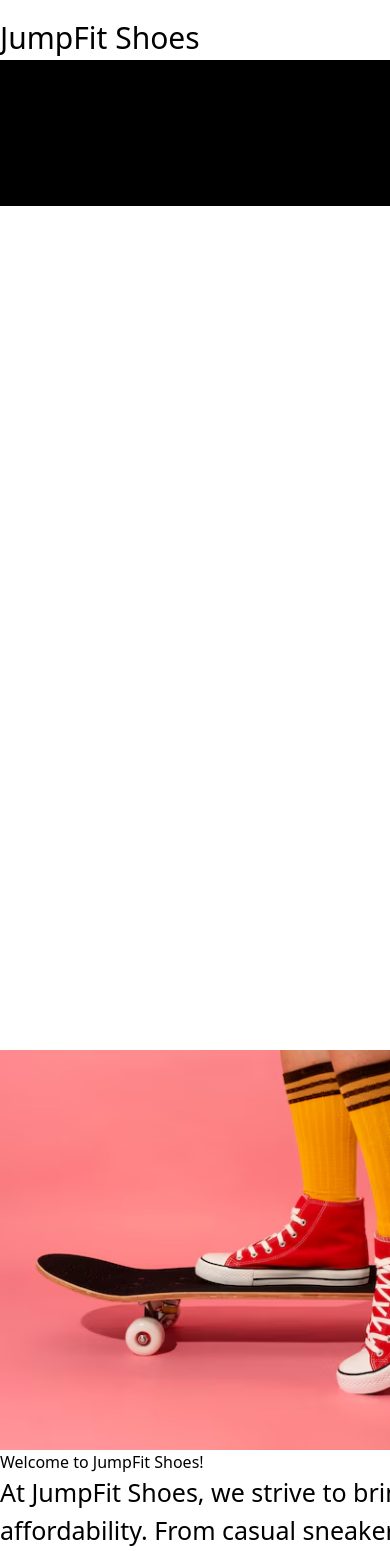
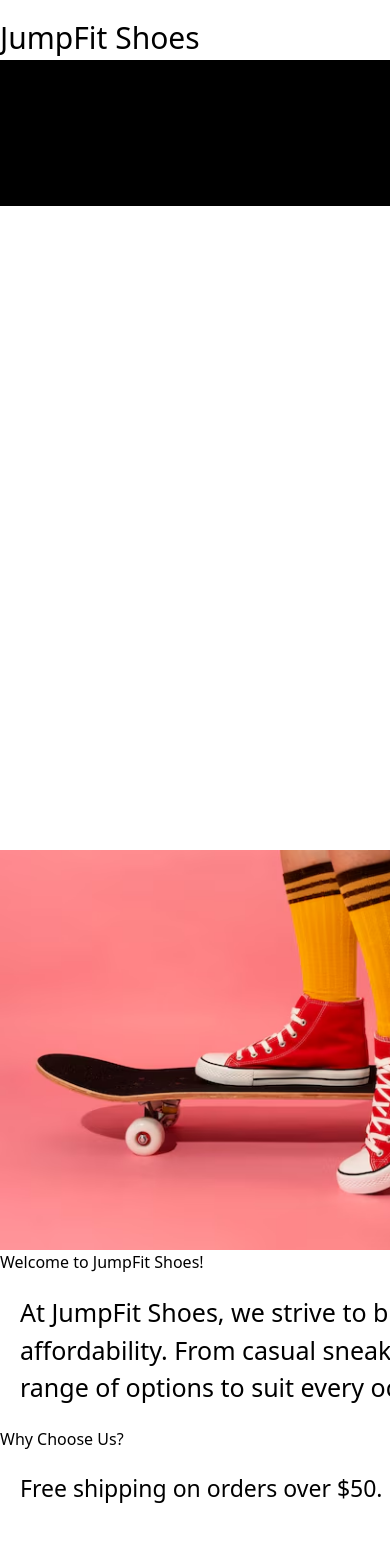
Before and after one commit to Harits77/shopcart-react, a React (Vite) app: page /about in a window 390 px wide. Shown: the top 1551 px of the page. Built offline with nearby package versions, Linux system fonts and the light colour scheme.

Commit message:
Update App.css

```diff
--- a/src/App.css
+++ b/src/App.css
@@ -21,8 +21,6 @@ nav {
 @media(max-width: 600px) {
    body{
     width:920px;
-    box-sizing:border-box;
-    margin-bottom:0;
    }
    nav{
       padding: 20px;
@@ -47,7 +45,6 @@ nav {
    .product{
     margin-left: -50px;
     padding-top:50px;
-    padding-bottom:auto;
    }
 
    .card1{
@@ -74,20 +71,20 @@ nav {
       height: 10px;
     }
     .about{
-      padding-top: 350px;
-      padding-bottom: 350px;
+      padding-top: 150px;
+      padding-bottom: 200px;
     }
     .about p{
       font-size: 25px;
+      padding: 20px;
     }
     .about ul li{
       font-size: 23px;
-      padding: 5px;
+      padding: 20px;
     }
     .contact{
-      padding-top: 350px;
-      padding-bottom: 550px;
-
+      padding-top: 250px;
+      padding-bottom: 450px;
     }
     .contact input{
       padding: 20px;
@@ -105,5 +102,6 @@ nav {
     }
     .contact form{
       margin-left: -50px;
+      padding-top: 40px;
     }
 }
```
